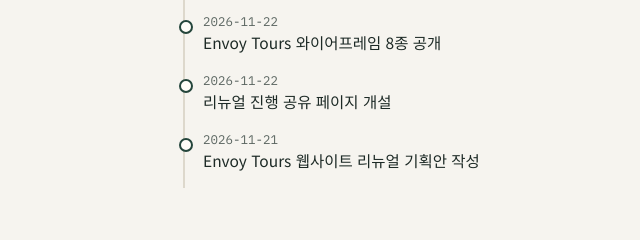
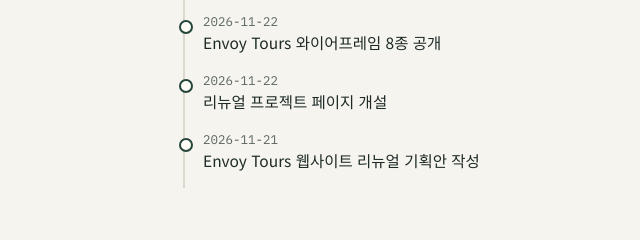
Before and after one commit to aha1052/envoy-renewal, a plain HTML site: page index.html in a window 1280 px wide. Shown: the part 941-1181 px from the top of the page, 133-773 px from the left. Drawn offline with Linux system fonts and the light colour scheme.

Commit message:
Update log entry wording
Co-Authored-By: Claude Opus 5.5 <noreply@anthropic.com>
Claude-Session: https://claude.ai/code/session_01CxVTYuHNzSAH6thHRuL8Xt

```diff
--- a/index.html
+++ b/index.html
@@ -239,7 +239,7 @@ footer.f { max-width: 1240px; margin: 0 auto; padding-block: 0 40px; padding-lef
       <ul class="log">
         <li><time>2026-11-22</time>Envoy Tours 와이어프레임 Destinations 2종 추가</li>
         <li><time>2026-11-22</time>Envoy Tours 와이어프레임 8종 공개</li>
-        <li><time>2026-11-22</time>리뉴얼 진행 공유 페이지 개설</li>
+        <li><time>2026-11-22</time>리뉴얼 프로젝트 페이지 개설</li>
         <li><time>2026-11-21</time>Envoy Tours 웹사이트 리뉴얼 기획안 작성</li>
       </ul>
     </section>
```
Also changed, not shown: tools/hub-fragment.html (+1 -1 lines).
